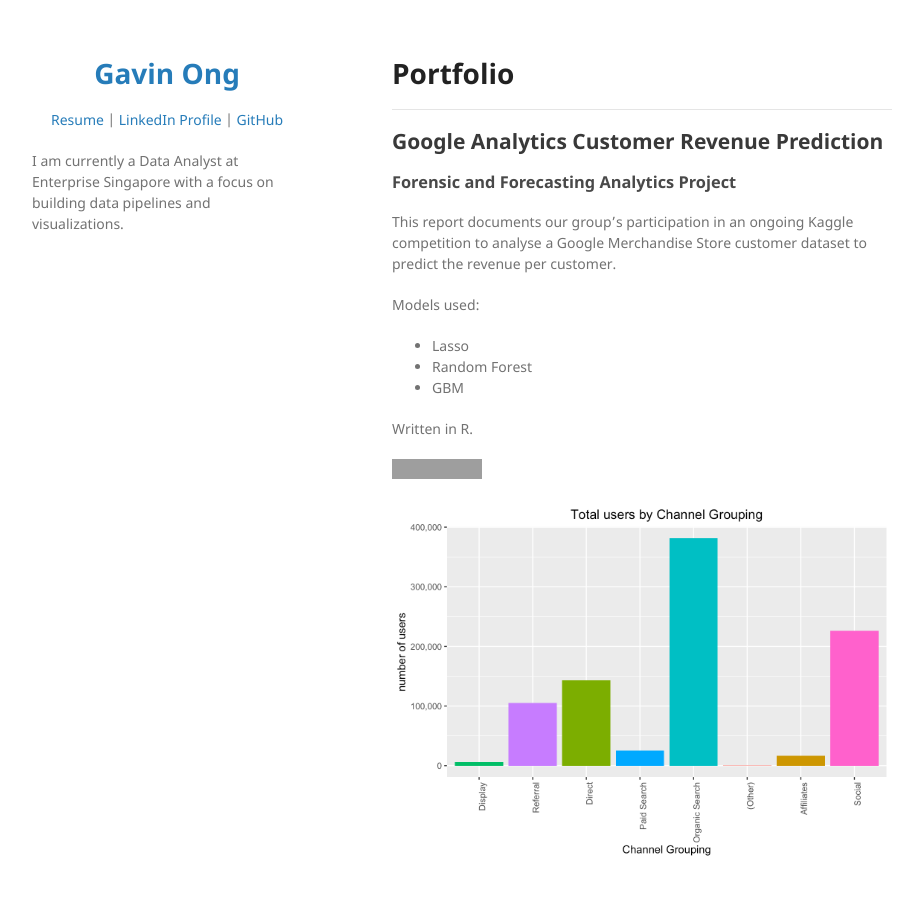
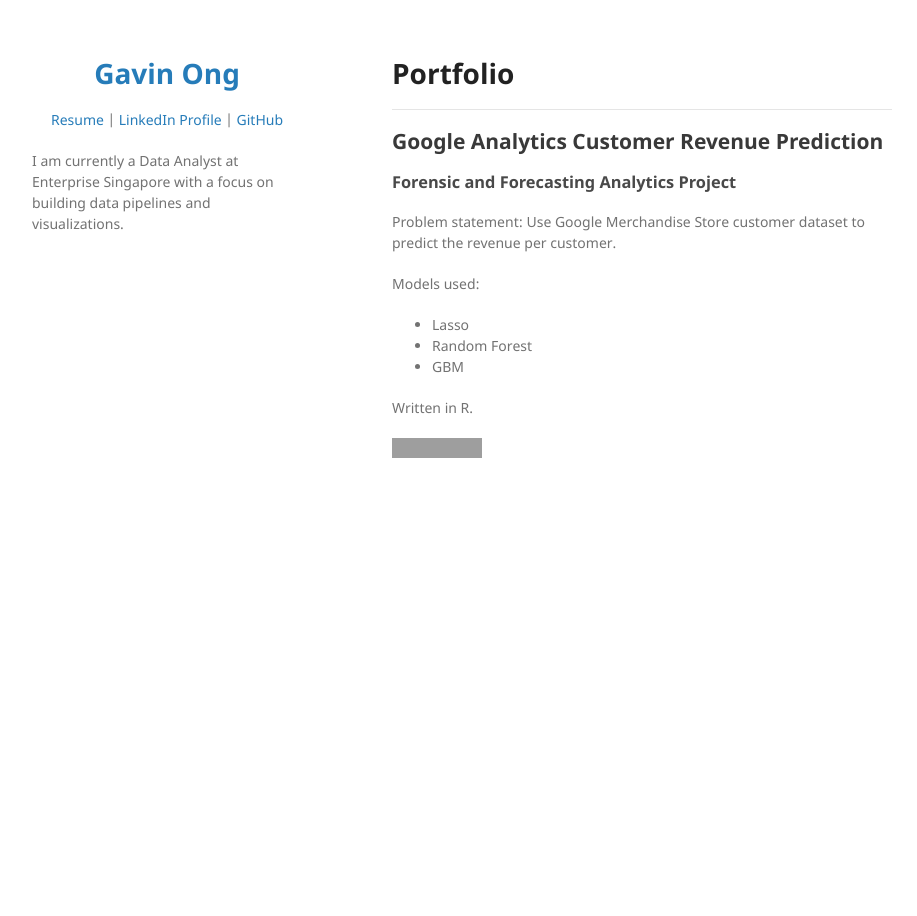
Before and after one commit to gavinongzk/gavinongzk.github.io, a Jekyll site: the page built from index.md, in a window 1280 px wide. Shown: the whole page, without its empty margins (178-1095 px from the left). Built offline with Jekyll 4.4.1, drawn with Linux system fonts in a browser that asks for light colours; our own code applies the rules of GitHub Pages for plain Markdown files; grey boxes are pictures that could not be loaded.

Commit message:
edited index.md

```diff
--- a/index.md
+++ b/index.md
@@ -4,7 +4,7 @@
 
 ### Forensic and Forecasting Analytics Project
 
-This report documents our group’s participation in an ongoing Kaggle competition to analyse a Google Merchandise Store customer dataset to predict the revenue per customer.
+Problem statement: Use Google Merchandise Store customer dataset to predict the revenue per customer.
 
 Models used:
 - Lasso
@@ -14,5 +14,3 @@ Models used:
 Written in R.
 
 [![View on GitHub](https://img.shields.io/badge/GitHub-View_on_GitHub-blue?logo=GitHub)](https://github.com/gavinongzk/gavinongzk.github.io/blob/master/projects/Google%20Analytics-Customer%20Revenue%20Prediction/analysis/ACCT420-G1-GoogleRevenuePrediction-Team%202_Report.pdf)
-
-<center><img src="images/ganalytics.png"/></center>
```
Also changed, not shown: images/profilepic.png (deleted).
